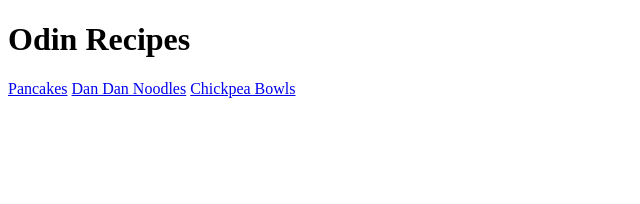
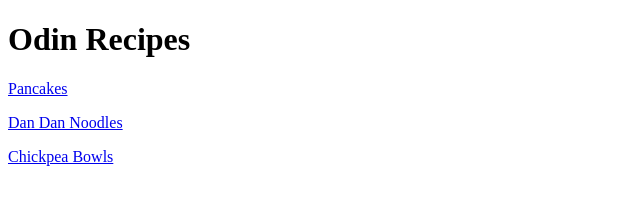
Before and after one commit to hlayhe/odin-recipes, a plain HTML site: page index.html in a window 1280 px wide. Shown: the whole page, without its empty margins (0-640 px from the left). Drawn offline with Linux system fonts and the light colour scheme.

Commit message:
Add paragraph tags to each recipe

```diff
--- a/index.html
+++ b/index.html
@@ -9,9 +9,9 @@
 
 <h1>Odin Recipes</h1>
 
-<a href="recipes/pancakes.html">Pancakes</a>
-<a href="recipes/dan-dan-noodles.html">Dan Dan Noodles</a>
-<a href="recipes/chickpea-bowls.html">Chickpea Bowls</a>
+<p><a href="recipes/pancakes.html">Pancakes</a></p>
+<p><a href="recipes/dan-dan-noodles.html">Dan Dan Noodles</a></p>
+<p><a href="recipes/chickpea-bowls.html">Chickpea Bowls</a></p>
 
 </body>
 </html>
```
